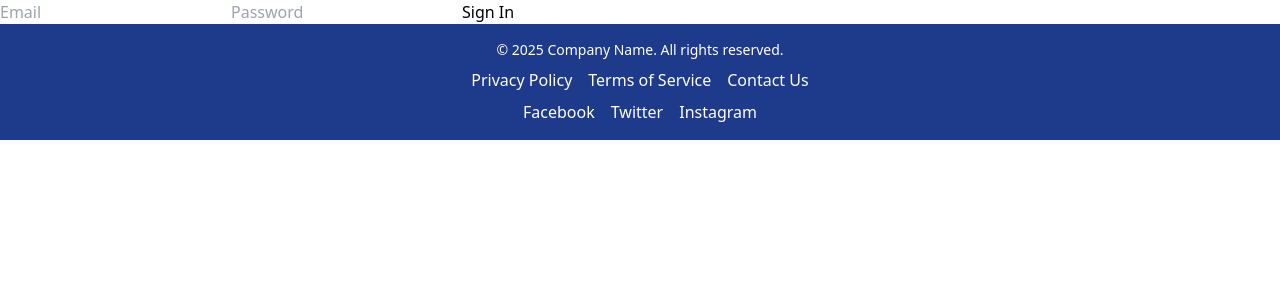
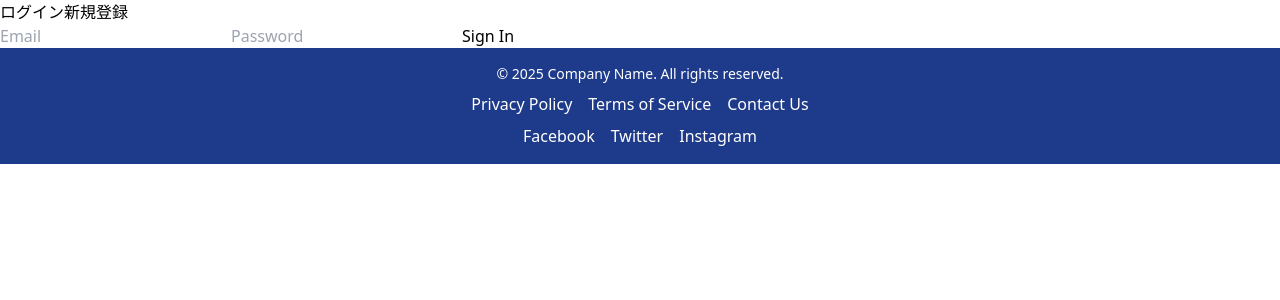
Before and after one commit to tamaco489/firebase_authentication_sample, a Next.js app in the folder front/apps/: page /sign_in in a window 1280 px wide. Shown: the top 300 px of the page. Built offline with nearby package versions, Linux system fonts and the light colour scheme; no server answers.

Commit message:
fix layout

```diff
--- a/front/apps/app/layout.tsx
+++ b/front/apps/app/layout.tsx
@@ -1,6 +1,8 @@
 import type { Metadata } from "next";
 import "./styles/globals.css";
 import QueryProvider from "@/app/components/layout/providers/QueryProvider"
+import { FirebaseAuthProvider } from '@/app/components/layout/providers/FirebaseAuth';
+import Header from '@/app/components/layout/header/Header';
 import Footer from "./components/layout/footer/Footer";
 
 export const metadata: Metadata = {
@@ -17,9 +19,12 @@ export default function RootLayout({
     <html lang="ja">
       <body>
         <QueryProvider>
-          {children}
-          <Footer />
+          <FirebaseAuthProvider>
+            <Header />
+            {children}
+          </FirebaseAuthProvider>
         </QueryProvider>
+        <Footer />
       </body>
     </html>
   );
--- a/front/apps/app/page.tsx
+++ b/front/apps/app/page.tsx
@@ -2,9 +2,7 @@
 
 import { useAuth } from '@/app/components/layout/providers/FirebaseAuth';
 import { useRouter } from 'next/navigation';
-import { FirebaseAuthProvider } from '@/app/components/layout/providers/FirebaseAuth';
 import { useEffect } from 'react';
-import Header from '@/app/components/layout/header/Header';
 
 function Home() {
   const { user, isLoading, isError } = useAuth();
@@ -37,7 +35,6 @@ function Home() {
 
   return (
     <div className="flex items-center justify-center h-screen">
-      <Header />
       <main className="text-4xl font-bold">
         Firebase Authentication sample by Next.js
       </main>
@@ -45,10 +42,4 @@ function Home() {
   );
 }
 
-export default function HomePage() {
-  return (
-    <FirebaseAuthProvider>
-      <Home />
-    </FirebaseAuthProvider>
-  );
-};
+export default Home;
```
